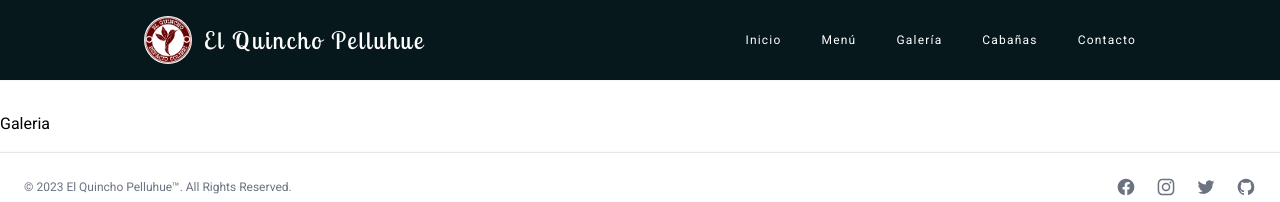
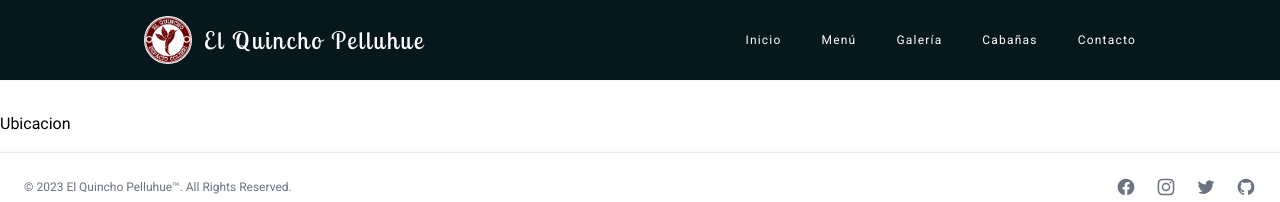
Before and after one commit to coderito/quincho_pelluhue, a Next.js app: page /ubicacion in a window 1280 px wide. Shown: the top 202 px of the page. Built offline with nearby package versions, Linux system fonts and the light colour scheme.

Commit message:
creando componte ubicacion

```diff
--- a/src/app/ubicacion/page.jsx
+++ b/src/app/ubicacion/page.jsx
@@ -1,7 +1,7 @@
 export default function Ubicacion () {
     return (
       <div className="container pt-20">
-        <h1>Galeria</h1>
+        <h1>Ubicacion</h1>
       </div>
     )
 }
```
